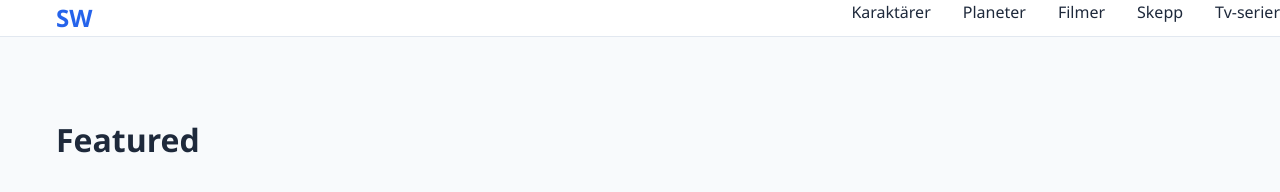
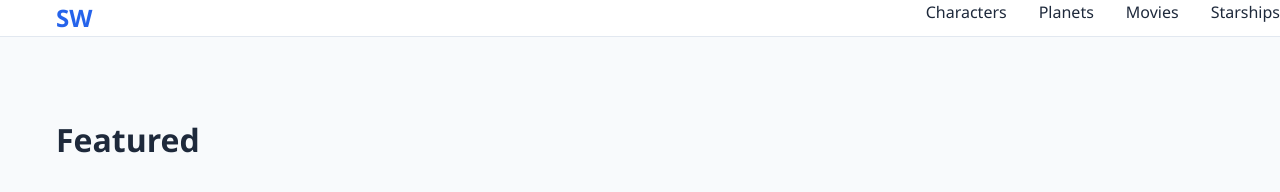
Before and after one commit to jonatandahl05/Gruppuppgift_Frontend, a website built with Vite: page index.html in a window 1280 px wide. Built offline with nearby package versions, Linux system fonts and the light colour scheme; no server answers.

Commit message:
ändrat för att länka till api via featured.js

```diff
--- a/index.html
+++ b/index.html
@@ -13,11 +13,10 @@
               <span class="hamburger"></span>
           </button>
           <ul class="nav-links">
-              <li><a href="#">Karaktärer</a></li>
-              <li><a href="#">Planeter</a></li>
-              <li><a href="#">Filmer</a></li>
-              <li><a href="#">Skepp</a></li>
-              <li><a href="#">Tv-serier</a></li>
+              <li><a href="#" data-type="people">Characters</a></li>
+              <li><a href="#" data-type="planets">Planets</a></li>
+              <li><a href="#" data-type="films">Movies</a></li>
+              <li><a href="#" data-type="starships">Starships</a></li>
           </ul>
       </nav>
   </header>
```
